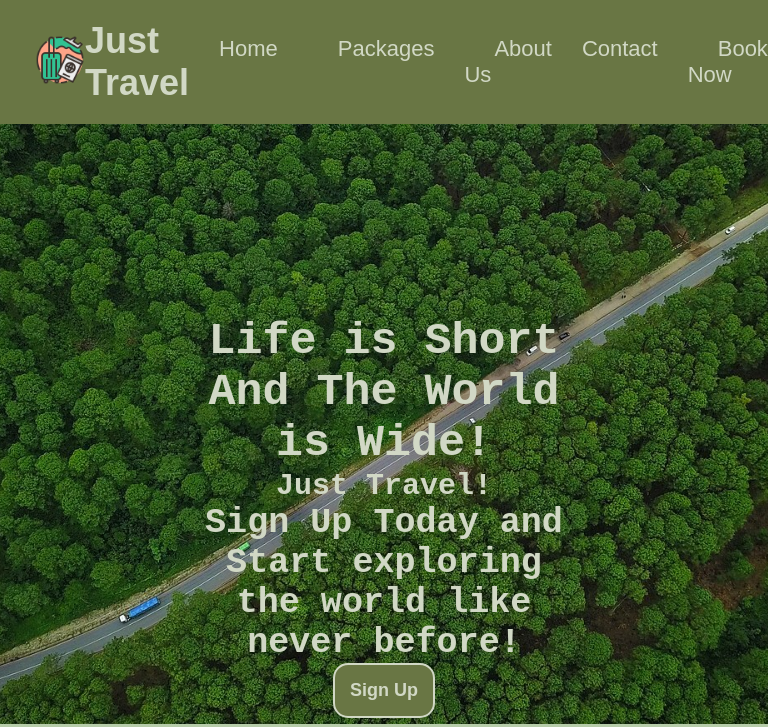
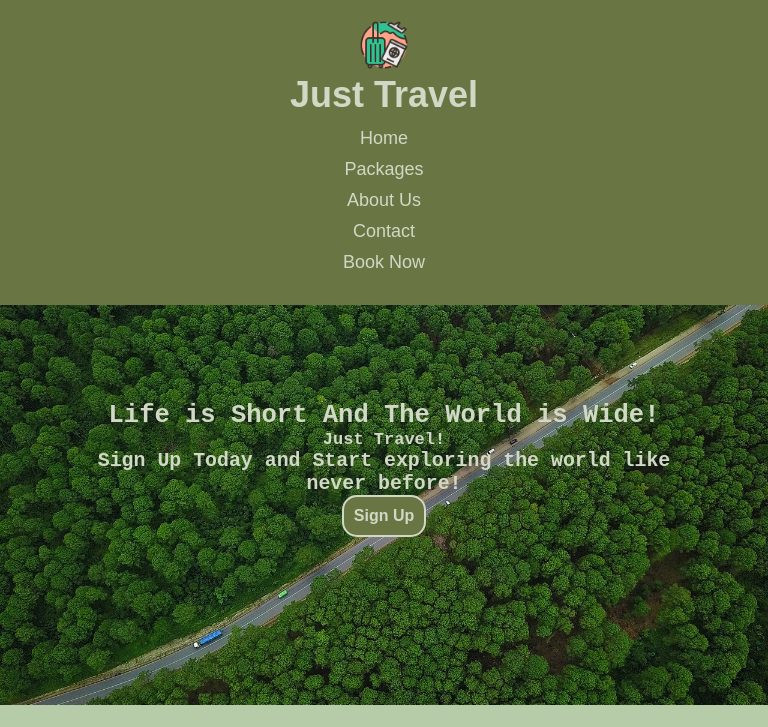
Before and after one commit to Hnin-Nu-Hlaing/Travel-Tour, a plain HTML site: page index.html in a window 768 px wide. Shown: the top 727 px of the page. Drawn offline with Linux system fonts and the light colour scheme.

Commit message:
add media quary for header and hero

```diff
--- a/assets/css/style.css
+++ b/assets/css/style.css
@@ -415,3 +415,62 @@ footer span {
         flex: 1 1 80%;
     }
 }
+
+/* package */
+@media (min-width: 700px) {
+    .card-container{
+        grid-template-columns: repeat(2, 1fr);
+    }
+    .card-img {
+        height: 200px;
+    }
+}
+@media (min-width: 1200px) {
+    .card-container{
+        grid-template-columns: repeat(3, 1fr);
+    }
+    .card-img {
+        height: 300px;
+    }
+}
+/* Tablet View (for screens between 768px and 1024px) */
+@media only screen and (max-width: 1024px) {
+    /* header */
+    header {
+        flex-direction: column;
+    }
+    header nav ul {
+        align-items: center;
+    }
+
+    /* hero */
+    .hero {
+        height: 400px;
+    }
+    .hero-title {
+        font-size: 20px;
+        padding: 8rem;
+    }
+    .hero-title button {
+        padding: 10px;
+        font-size: medium;
+    }
+}
+/* Mobile View (for screens below 768px) */
+@media only screen and (max-width: 768px) {
+    /* header */
+    header nav ul {
+        flex-direction: column;
+    }
+    header nav ul li {
+        margin: 5px 0;
+    }
+    header nav ul li a {
+        font-size: 18px;
+    }
+    /* hero */
+    .hero-title {
+        font-size: 17px;
+        padding: 6rem;
+    }
+}
--- a/index.html
+++ b/index.html
@@ -229,7 +229,7 @@
         <div class="about">
             <h2>About Us</h2>
             <p>
-            Lorem ipsum dolor sit amet consectetur adipisicing elit. Fuga ducimus exercitationem magnam harum molestias laudantium magni perspiciatis, alias beatae nemo, impedit repudiandae omnis quaerat, repellat sunt doloribus eius et consequatur.
+                Just Travel Agency is a dedicated travel company that specializes in providing personalized and hassle-free travel experiences. Whether you're planning a relaxing vacation, an adventurous getaway, or a business trip, Just Travel Agency ensures that every detail is taken care of.Whether traveling solo or with a group, Just Travel Agency turns your travel dreams into reality.
             </p>
         </div>
         </article>
```
